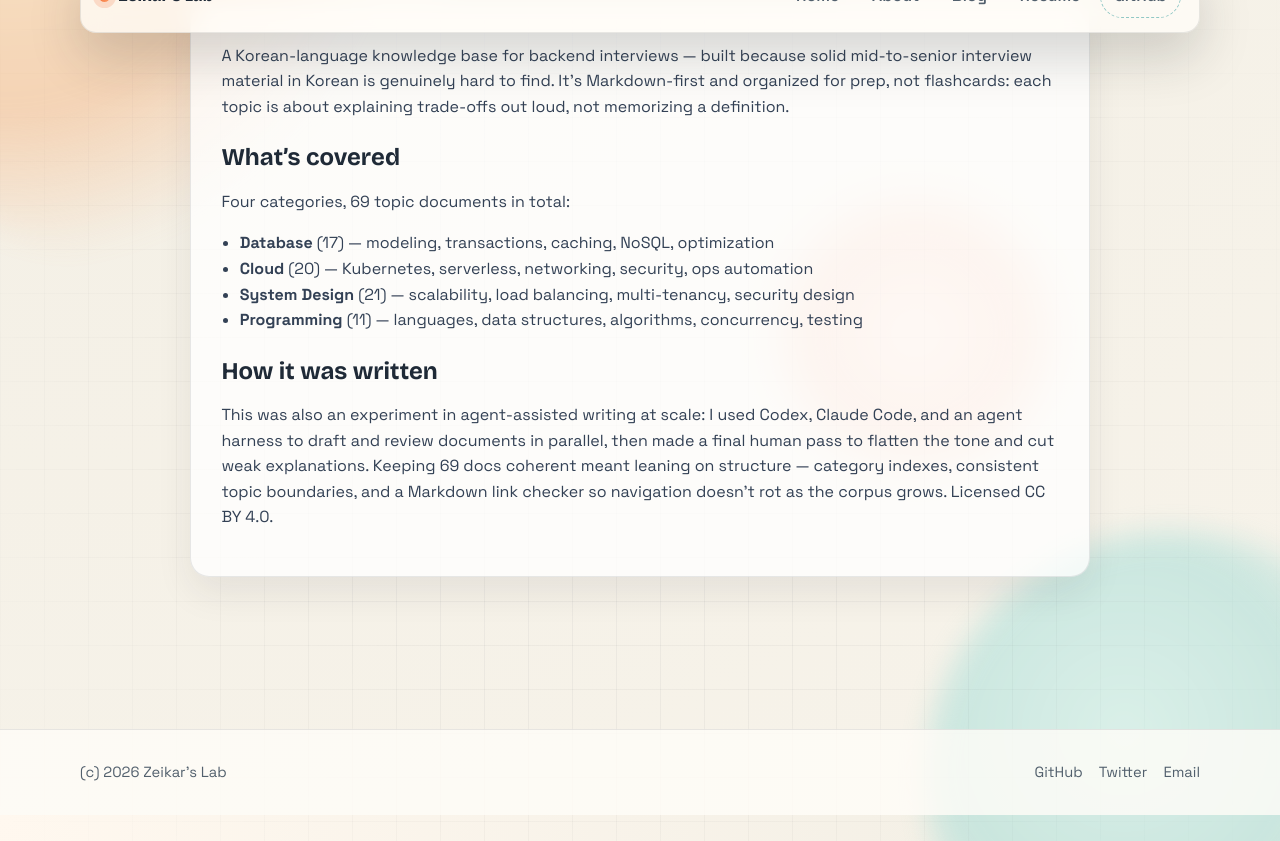
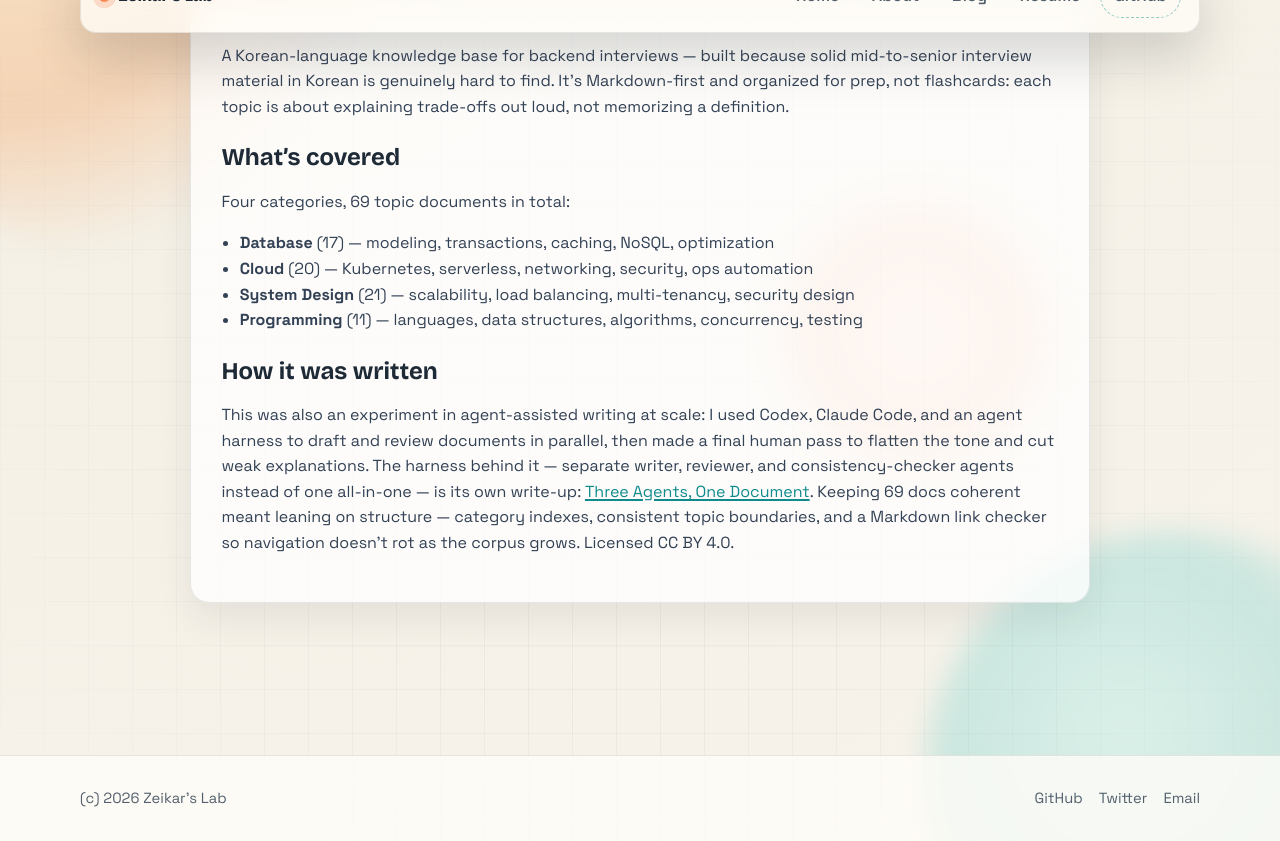
Before and after one commit to zeikar/zeikar.github.io, a Jekyll site: the page built from _projects/backend-interview-guide.md, in a window 1280 px wide and 900 px high, scrolled down 809 px, cut to the strip 59-900 px from the top of the window. Built offline with Jekyll 4.4.1, drawn with Linux system fonts in a browser that asks for light colours.

Commit message:
docs(projects): link backend-interview-guide to the three-agents write-up

```diff
--- a/_projects/backend-interview-guide.md
+++ b/_projects/backend-interview-guide.md
@@ -21,4 +21,4 @@ Four categories, 69 topic documents in total:
 
 ## How it was written
 
-This was also an experiment in agent-assisted writing at scale: I used Codex, Claude Code, and an agent harness to draft and review documents in parallel, then made a final human pass to flatten the tone and cut weak explanations. Keeping 69 docs coherent meant leaning on structure — category indexes, consistent topic boundaries, and a Markdown link checker so navigation doesn't rot as the corpus grows. Licensed CC BY 4.0.
+This was also an experiment in agent-assisted writing at scale: I used Codex, Claude Code, and an agent harness to draft and review documents in parallel, then made a final human pass to flatten the tone and cut weak explanations. The harness behind it — separate writer, reviewer, and consistency-checker agents instead of one all-in-one — is its own write-up: [Three Agents, One Document](/blog/three-agents-one-document/). Keeping 69 docs coherent meant leaning on structure — category indexes, consistent topic boundaries, and a Markdown link checker so navigation doesn't rot as the corpus grows. Licensed CC BY 4.0.
```
